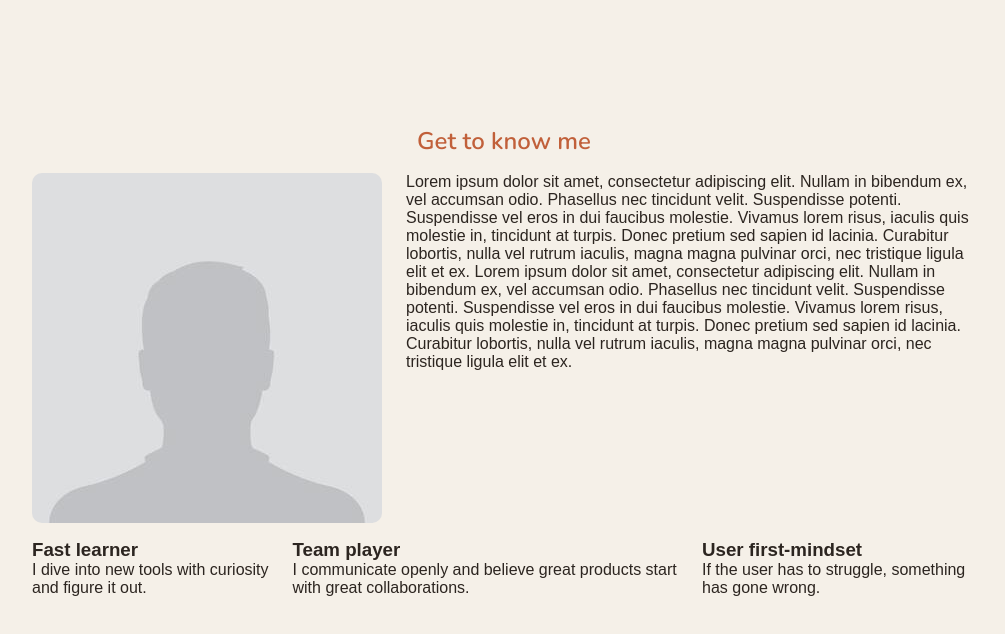
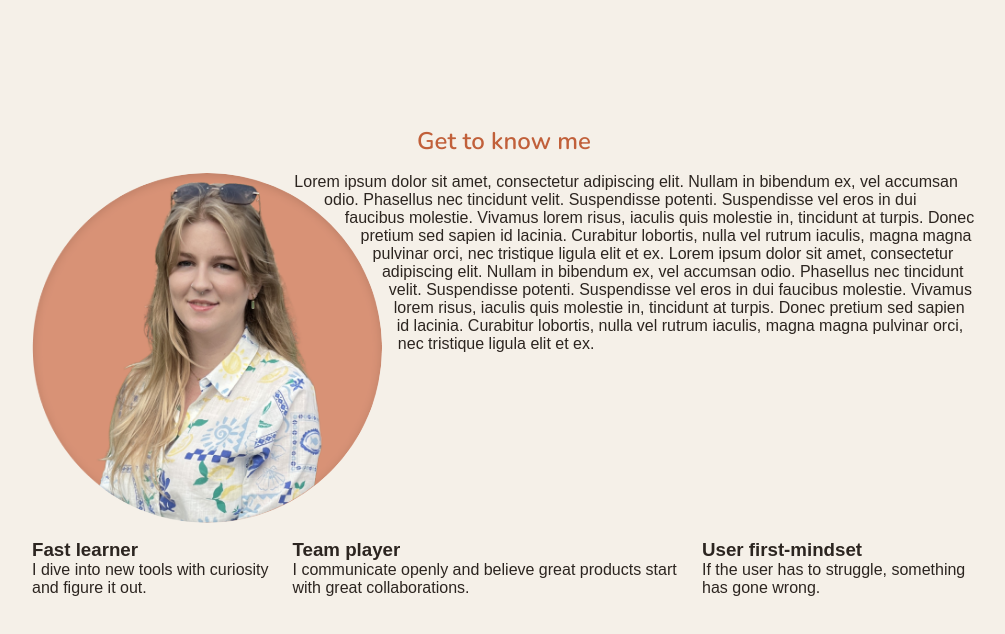
Before and after one commit to amwa00/Portfolio, a website built with Vite: page index.html in a window 1280 px wide. Shown: the part 674-1308 px from the top of the page, without its empty margins (136-1141 px from the left). Built offline with nearby package versions, Linux system fonts and the light colour scheme.

Commit message:
added more styling to about

```diff
--- a/index.html
+++ b/index.html
@@ -45,10 +45,11 @@
       <h2 class="about__heading">Get to know me</h2>
 
       <div class="about-container">
-        <img class="about__photo" src="/placeholder_img.jpg" alt="Placeholder image">
 
-        <div class="about__bio">
-          <p>Lorem ipsum dolor sit amet, consectetur adipiscing elit. Nullam in bibendum ex, vel accumsan odio.
+        <div class="bio-container">
+          <img class="about__photo" src="/me_circle_bg.png" alt="Image of me">
+          <p class="about__bio">Lorem ipsum dolor sit amet, consectetur adipiscing elit. Nullam in bibendum ex, vel
+            accumsan odio.
             Phasellus nec
             tincidunt velit. Suspendisse potenti. Suspendisse vel eros in dui faucibus molestie. Vivamus lorem risus,
             iaculis quis
--- a/src/scss/sections/_about.scss
+++ b/src/scss/sections/_about.scss
@@ -26,20 +26,16 @@
   }
 
   &__photo {
-    flex: 1;
-
-    max-width: 400px;
+    max-width: 350px;
     width: 100%;
     height: auto;
 
-    border-radius: 10px;
-  }
-
-  &__bio {
-    flex: 2;
+    border-radius: 50%;
 
     @include media-up(medium) {
-      align-self: flex-start;
+      float: left;
+      shape-outside: circle(50%);
+      margin-right: $m-sm;
     }
   }
 
@@ -55,7 +51,6 @@
       width: 100%;
       flex-direction: row;
       justify-content: space-evenly;
-
     }
   }
 }
@@ -75,3 +70,16 @@
   border-radius: 10px;
   box-shadow: 0 2px 4px #c4b79fb1;
 }
+
+.bio-container {
+  display: flex;
+  flex-direction: column;
+  align-items: center;
+
+  overflow: hidden;
+
+  @include media-up(medium) {
+    display: block;
+    align-self: flex-start;
+  }
+}
```
Also changed, not shown: public/me_circle_bg.png (added).
